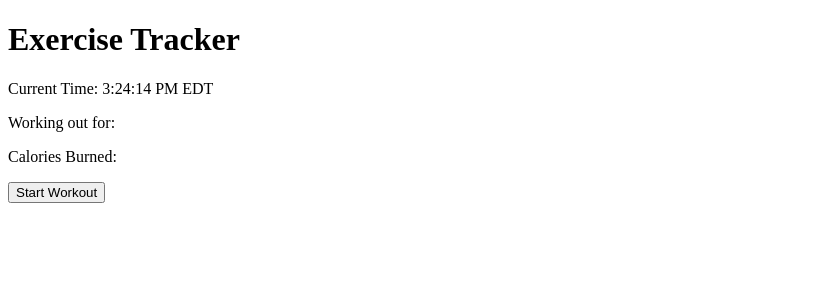
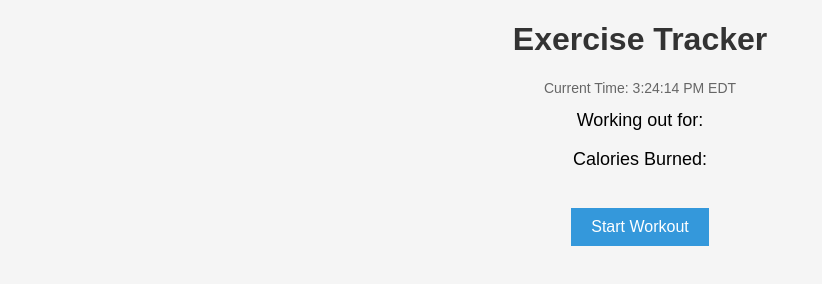
Before and after one commit to MrRainbowCoding/workout-tracker, a plain HTML site: page index.html in a window 1280 px wide. Shown: the whole page, without its empty margins (0-822 px from the left). Drawn offline with Linux system fonts and the light colour scheme.

Commit message:
Update index.html

```diff
--- a/index.html
+++ b/index.html
@@ -2,6 +2,41 @@
 <html>
 <head>
   <title>Exercise Tracker</title>
+    <style>
+    body {
+      font-family: Arial, sans-serif;
+      text-align: center;
+      background-color: #f5f5f5;
+    }
+
+    h1 {
+      color: #333;
+    }
+
+    #exerciseTime, #caloriesBurned {
+      font-size: 18px;
+      margin-top: 10px;
+    }
+
+    #louisvilleTime {
+      font-size: 14px;
+      color: #666;
+    }
+
+    #startButton, #stopButton {
+      padding: 10px 20px;
+      font-size: 16px;
+      background-color: #3498db;
+      color: #fff;
+      border: none;
+      cursor: pointer;
+      margin-top: 20px;
+    }
+
+    #stopButton {
+      background-color: #e74c3c;
+    }
+  </style>
   <script>
     function updateClock() {
       const currentTime = new Date();
```
